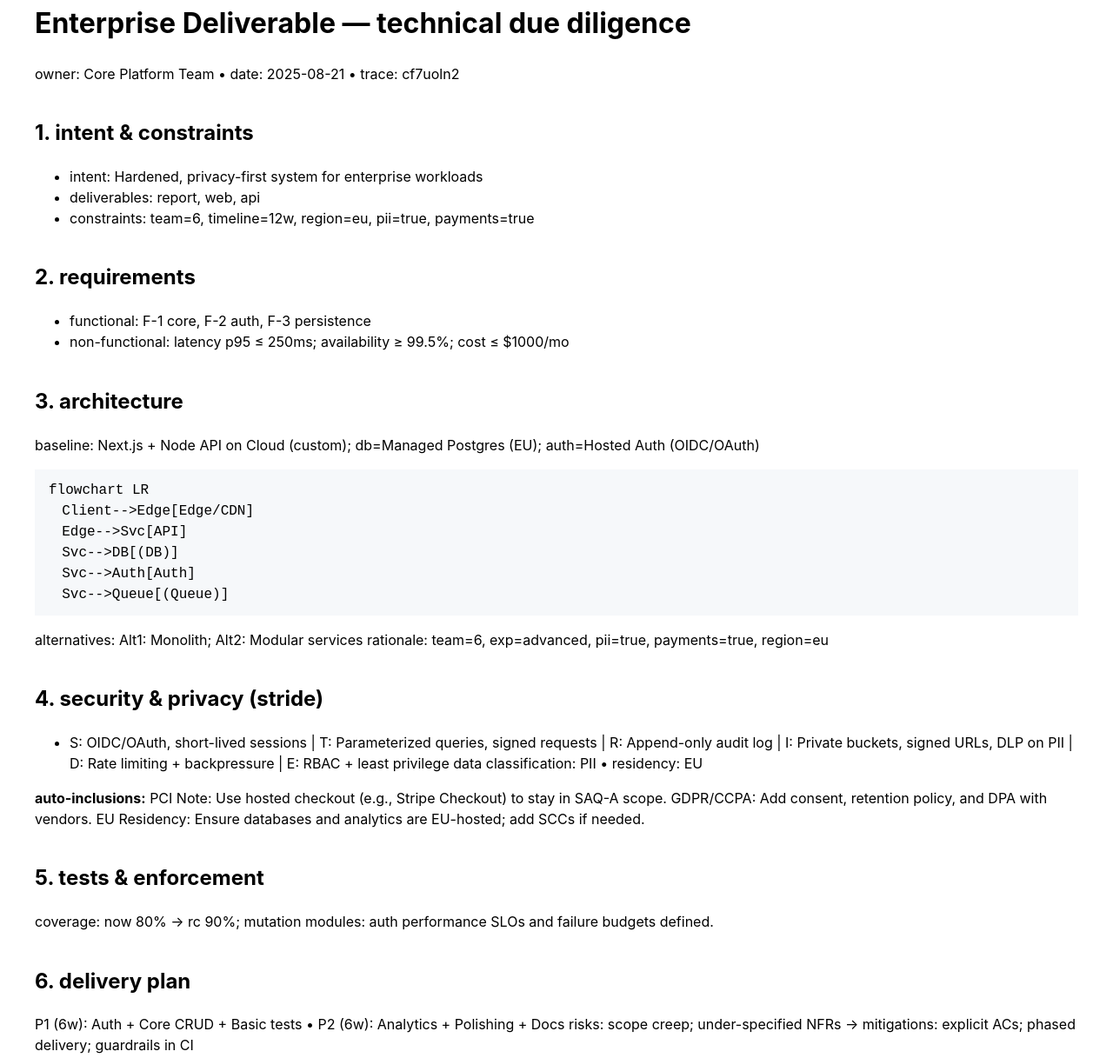
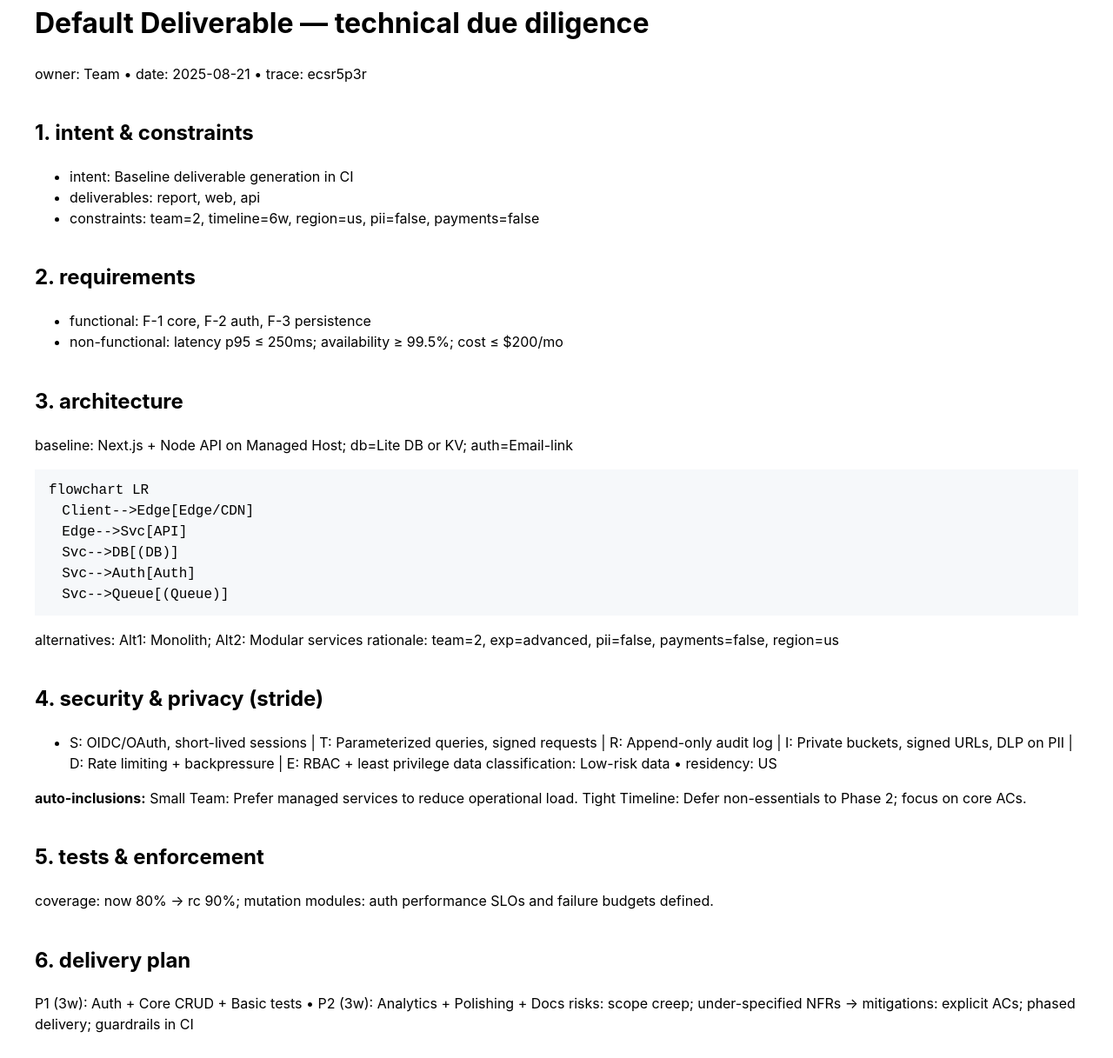
Before and after one commit to nickinper/vibe-coding-app-baseline-rigorous-ship, a website: page outputs/generated-deliverable.html in a window 1280 px wide. Shown: the part 48-1265 px from the top of the page at 87% size. Drawn offline with Linux system fonts and the light colour scheme.

Commit message:
chore: export deliverable

```diff
--- a/outputs/generated-deliverable.html
+++ b/outputs/generated-deliverable.html
@@ -1,18 +1,18 @@
-<!doctype html><html><head><meta charset="utf-8"><style>body{font:16px/1.5 -apple-system,BlinkMacSystemFont,Segoe UI,Roboto,Helvetica,Arial,Apple Color Emoji,Segoe UI Emoji;margin:40px}h1,h2,h3{margin-top:1.6em}code,pre{background:#f6f8fa;padding:2px 4px}pre{padding:12px;overflow:auto}table{border-collapse:collapse}th,td{border:1px solid #ddd;padding:6px 10px}.page-break{page-break-before:always}</style></head><body><h1>Enterprise Deliverable — technical due diligence</h1>
-<p>owner: Core Platform Team • date: 2025-08-21 • trace: cf7uoln2</p>
+<!doctype html><html><head><meta charset="utf-8"><style>body{font:16px/1.5 -apple-system,BlinkMacSystemFont,Segoe UI,Roboto,Helvetica,Arial,Apple Color Emoji,Segoe UI Emoji;margin:40px}h1,h2,h3{margin-top:1.6em}code,pre{background:#f6f8fa;padding:2px 4px}pre{padding:12px;overflow:auto}table{border-collapse:collapse}th,td{border:1px solid #ddd;padding:6px 10px}.page-break{page-break-before:always}</style></head><body><h1>Default Deliverable — technical due diligence</h1>
+<p>owner: Team • date: 2025-08-21 • trace: ecsr5p3r</p>
 <h2>1. intent &amp; constraints</h2>
 <ul>
-<li>intent: Hardened, privacy-first system for enterprise workloads</li>
+<li>intent: Baseline deliverable generation in CI</li>
 <li>deliverables: report, web, api</li>
-<li>constraints: team=6, timeline=12w, region=eu, pii=true, payments=true</li>
+<li>constraints: team=2, timeline=6w, region=us, pii=false, payments=false</li>
 </ul>
 <h2>2. requirements</h2>
 <ul>
 <li>functional: F-1 core, F-2 auth, F-3 persistence</li>
-<li>non-functional: latency p95 ≤ 250ms; availability ≥ 99.5%; cost ≤ $1000/mo</li>
+<li>non-functional: latency p95 ≤ 250ms; availability ≥ 99.5%; cost ≤ $200/mo</li>
 </ul>
 <h2>3. architecture</h2>
-<p>baseline: Next.js + Node API on Cloud (custom); db=Managed Postgres (EU); auth=Hosted Auth (OIDC/OAuth)</p>
+<p>baseline: Next.js + Node API on Managed Host; db=Lite DB or KV; auth=Email-link</p>
 <pre><code class="language-mermaid">flowchart LR
   Client--&gt;Edge[Edge/CDN]
   Edge--&gt;Svc[API]
@@ -21,20 +21,19 @@
   Svc--&gt;Queue[(Queue)]
 </code></pre>
 <p>alternatives: Alt1: Monolith; Alt2: Modular services
-rationale: team=6, exp=advanced, pii=true, payments=true, region=eu</p>
+rationale: team=2, exp=advanced, pii=false, payments=false, region=us</p>
 <h2>4. security &amp; privacy (stride)</h2>
 <ul>
 <li>S: OIDC/OAuth, short-lived sessions | T: Parameterized queries, signed requests | R: Append-only audit log | I: Private buckets, signed URLs, DLP on PII | D: Rate limiting + backpressure | E: RBAC + least privilege
-data classification: PII • residency: EU</li>
+data classification: Low-risk data • residency: US</li>
 </ul>
 <p><strong>auto-inclusions:</strong>
-PCI Note: Use hosted checkout (e.g., Stripe Checkout) to stay in SAQ-A scope.
-GDPR/CCPA: Add consent, retention policy, and DPA with vendors.
-EU Residency: Ensure databases and analytics are EU-hosted; add SCCs if needed.</p>
+Small Team: Prefer managed services to reduce operational load.
+Tight Timeline: Defer non-essentials to Phase 2; focus on core ACs.</p>
 <h2>5. tests &amp; enforcement</h2>
 <p>coverage: now 80% → rc 90%; mutation modules: auth
 performance SLOs and failure budgets defined.</p>
 <h2>6. delivery plan</h2>
-<p>P1 (6w): Auth + Core CRUD + Basic tests • P2 (6w): Analytics + Polishing + Docs
+<p>P1 (3w): Auth + Core CRUD + Basic tests • P2 (3w): Analytics + Polishing + Docs
 risks: scope creep; under-specified NFRs → mitigations: explicit ACs; phased delivery; guardrails in CI</p>
 </body></html>
```
